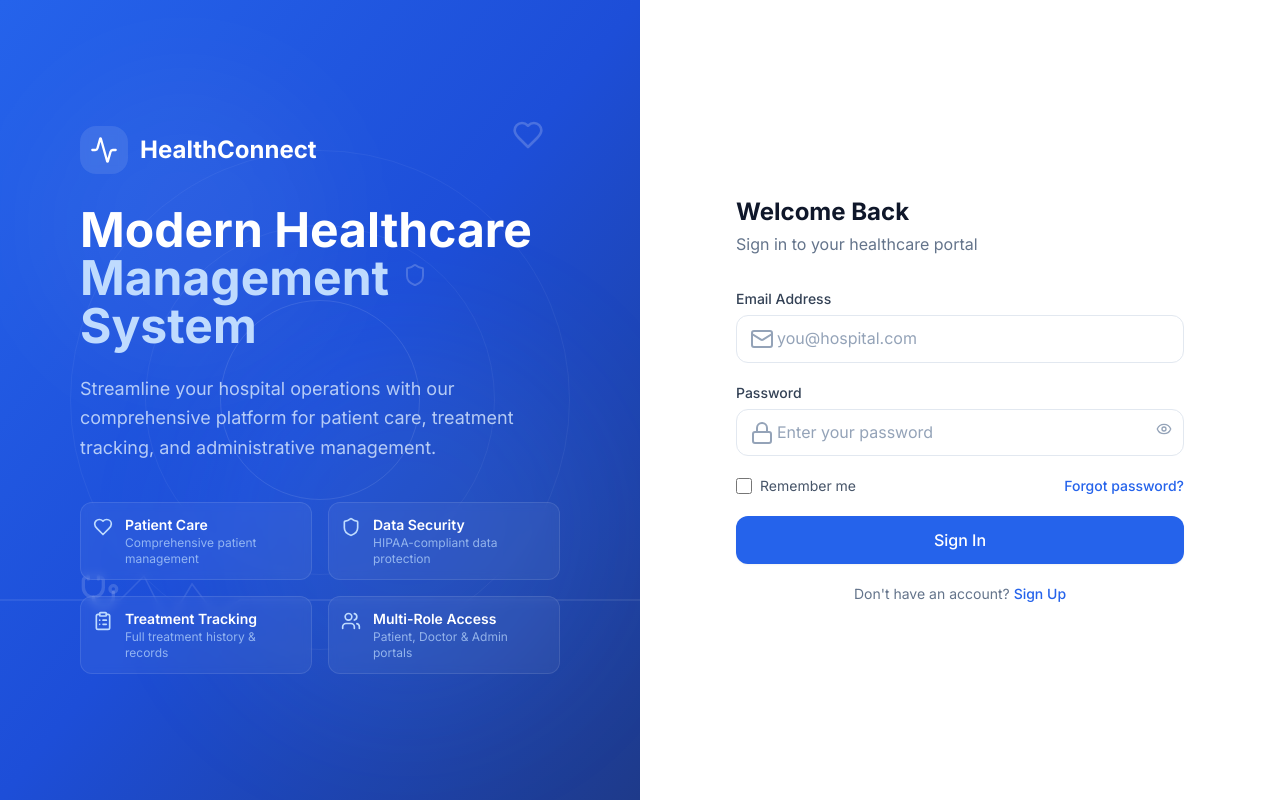
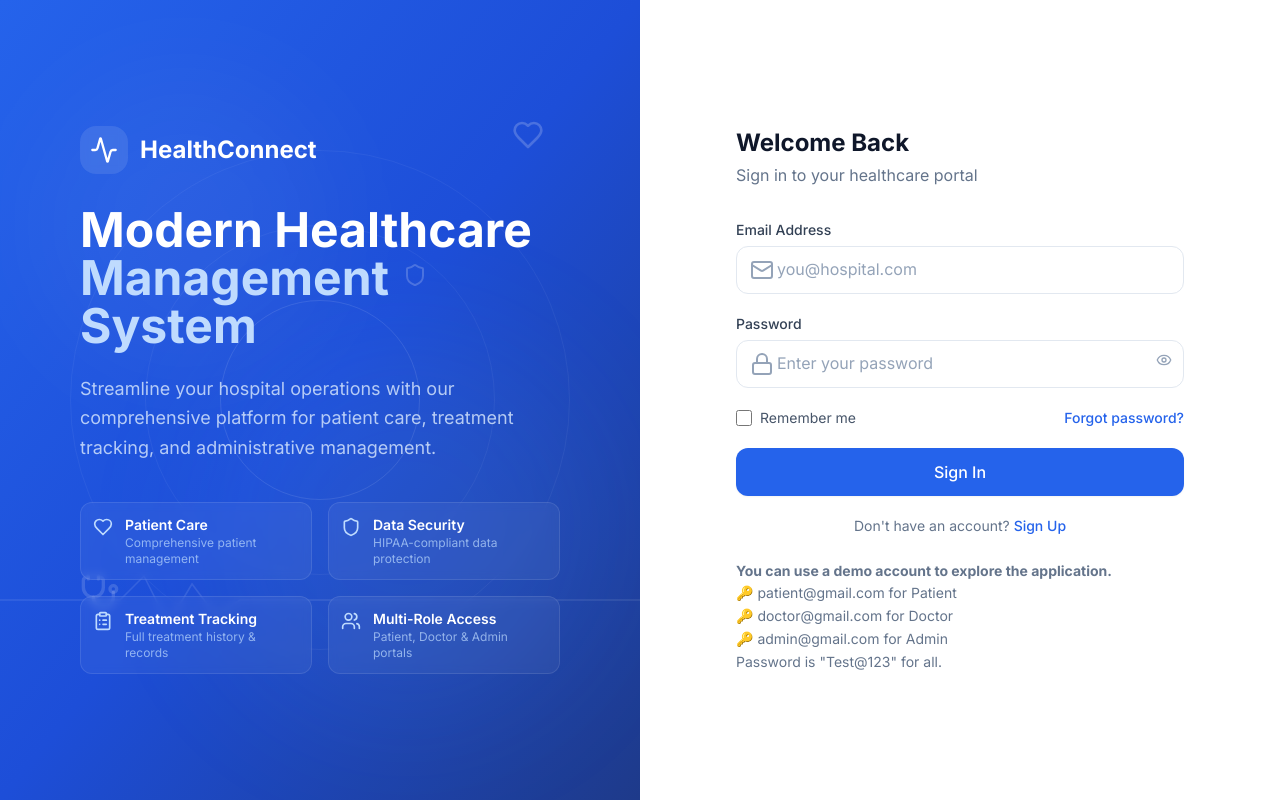
Before and after one commit to AshutoshSinghG/HealthCare-Management--HealthConnect, a React (Vite) app in the folder frontend/: page /login in a window 1280 px wide. Built offline with nearby package versions, Linux system fonts and the light colour scheme; no server answers.

Commit message:
add demo credentials guidance

```diff
--- a/frontend/src/pages/auth/LoginPage.jsx
+++ b/frontend/src/pages/auth/LoginPage.jsx
@@ -130,6 +130,13 @@ const LoginPage = () => {
           </motion.div>
 
           <LoginForm onSubmit={handleLogin} loading={loading} />
+
+            <p className="mt-6 text-sm text-surface-500 leading-relaxed">
+              <strong> You can use a demo account to explore the application. </strong> </p>
+
+              <p className="text-sm text-surface-500 leading-relaxed">🔑 patient@gmail.com for Patient </p> <p
+              className="text-sm text-surface-500 leading-relaxed">🔑 doctor@gmail.com for Doctor </p><p
+              className="text-sm text-surface-500 leading-relaxed">🔑 admin@gmail.com for Admin </p><p className="text-sm text-surface-500 leading-relaxed">Password is "Test@123" for all.</p>
         </div>
       </div>
     </div>
```
